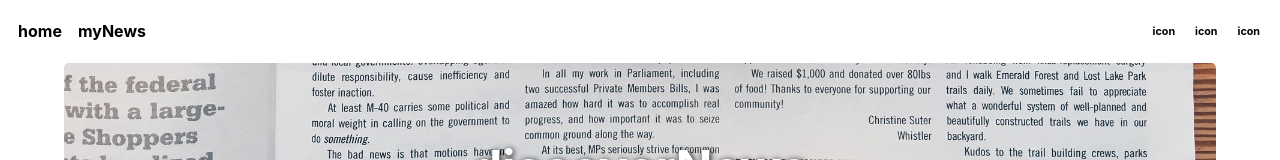
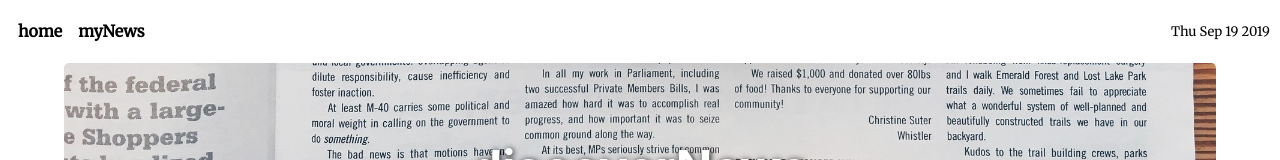
Before and after one commit to ahawkz/discover-podcasts-frontend, a React (Create React App) app: page / in a window 1280 px wide. Shown: the top 160 px of the page. Built offline with nearby package versions, Linux system fonts and the light colour scheme.

Commit message:
added date to header

```diff
--- a/src/components/Header.js
+++ b/src/components/Header.js
@@ -4,6 +4,8 @@ class Header extends React.Component {
   render(){
     return(
       <header>
+        <script src="https://kit.fontawesome.com/78abcb0c4d.js" crossorigin="anonymous"></script>
+        <link href="https://fonts.googleapis.com/css?family=Merriweather&display=swap" rel="stylesheet"/>
         <div className="views">
           <h4
             onClick={() => {
@@ -14,10 +16,8 @@ class Header extends React.Component {
               this.props.handleView('myNews')}}
           >myNews</h4>
         </div>
-        <div className="social-icons">
-          <a><h6>icon</h6></a>
-          <a><h6>icon</h6></a>
-          <a><h6>icon</h6></a>
+        <div className="date">
+          <div>{new Date().toDateString()}</div>
         </div>
       </header>
     )
--- a/src/index.css
+++ b/src/index.css
@@ -1,3 +1,4 @@
+
 /* ====================== */
 /* ===== APP.JS ====== */
 /* ====================== */
@@ -30,6 +31,8 @@ header {
   flex-direction: row;
   justify-content: space-between;
   margin: 0 10px;
+  font-family: 'Merriweather', serif;
+
 }
 header a {
   text-decoration: none;
@@ -42,12 +45,11 @@ header a {
 .views h4 {
   padding: 0 8px;
 }
-.social-icons{
+.date{
   display: flex;
   flex-direction: row;
-}
-.social-icons h6 {
-  padding: 0 10px;
+  align-self: center;
+  font-size: 13px;
 }
 
 /* ====================== */
```
